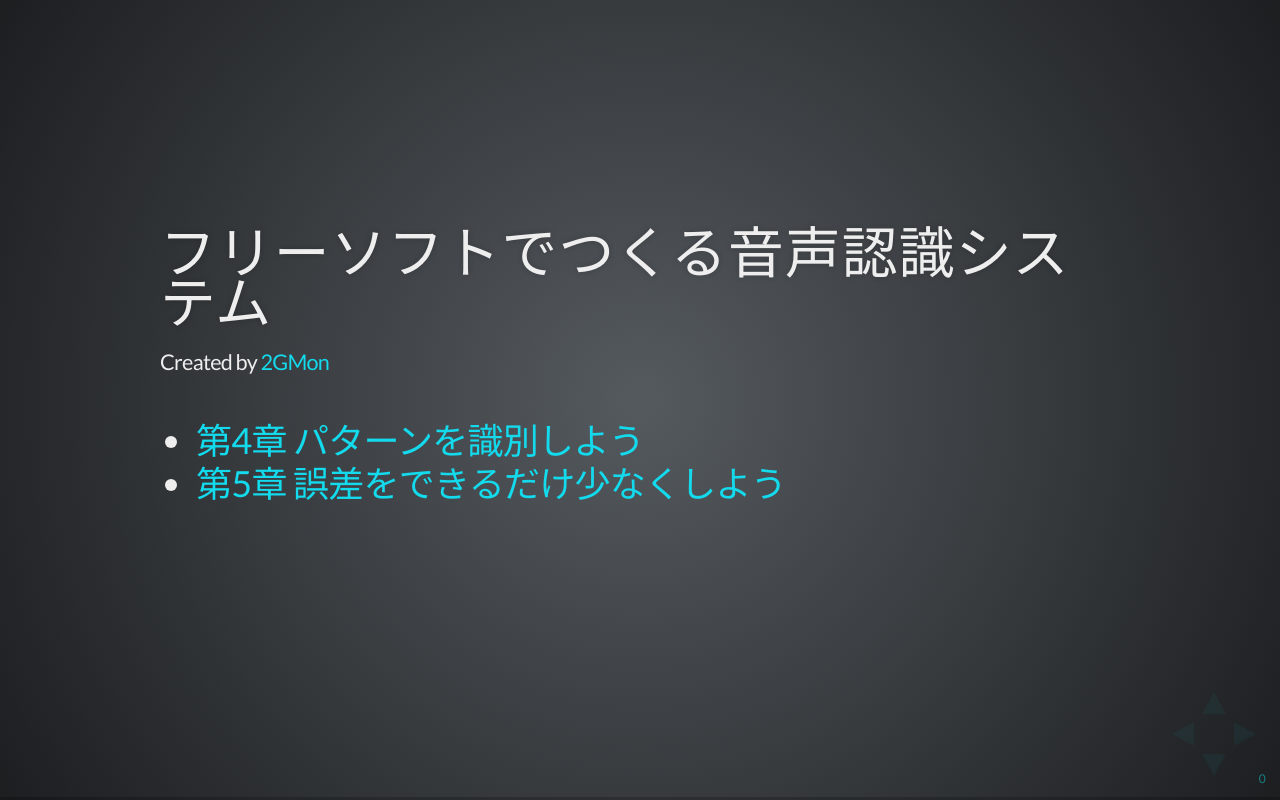
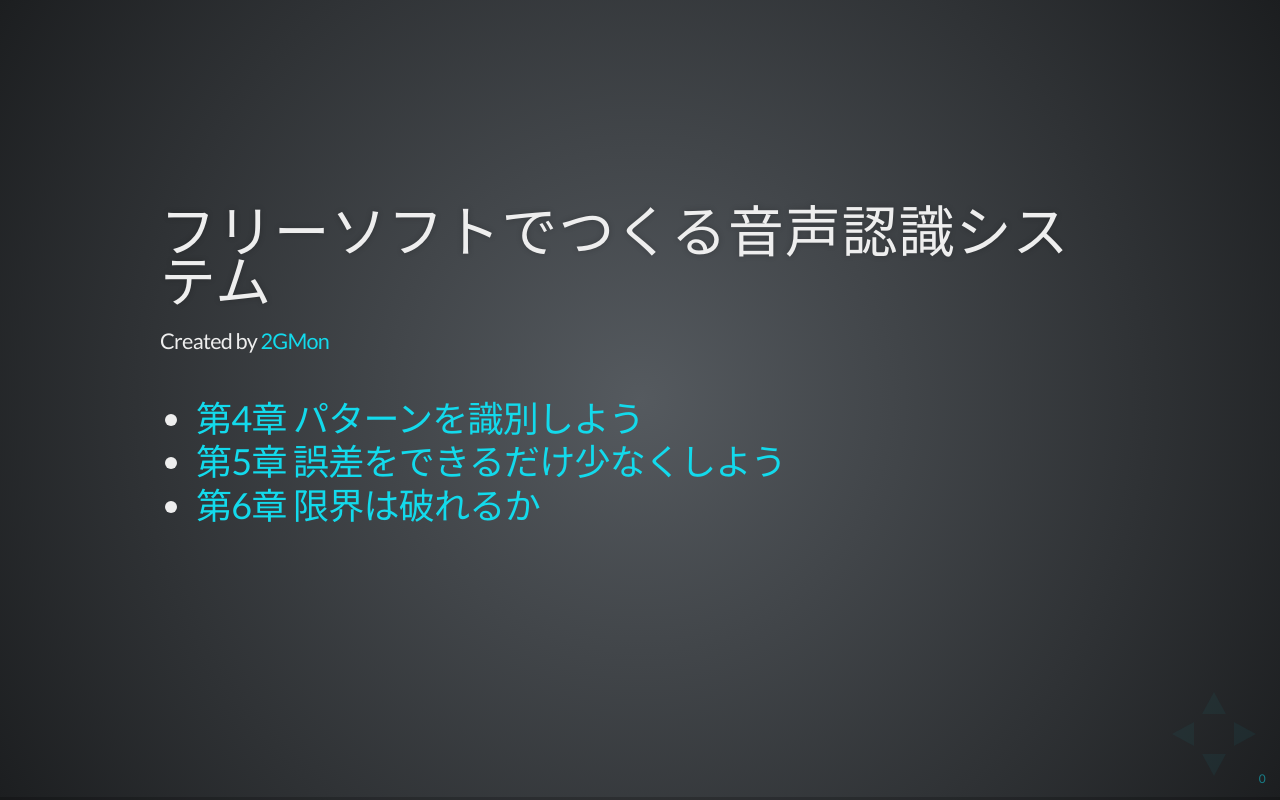
Before and after one commit to 2GMon/voice_recognition_system, a website: page index.html in a window 1280 px wide. Drawn offline with nearby package versions, Linux system fonts and the light colour scheme; some packages are replaced by stand-ins of ours.

Commit message:
目次に6章追加

```diff
--- a/index.html
+++ b/index.html
@@ -53,6 +53,7 @@
                     <ul>
                         <li><a href="04/index.html">第4章 パターンを識別しよう</a></li>
                         <li><a href="05/index.html">第5章 誤差をできるだけ少なくしよう</a></li>
+                        <li><a href="06/index.html">第6章 限界は破れるか</a></li>
                     </ul>
                 </section>
 			</div>
```
